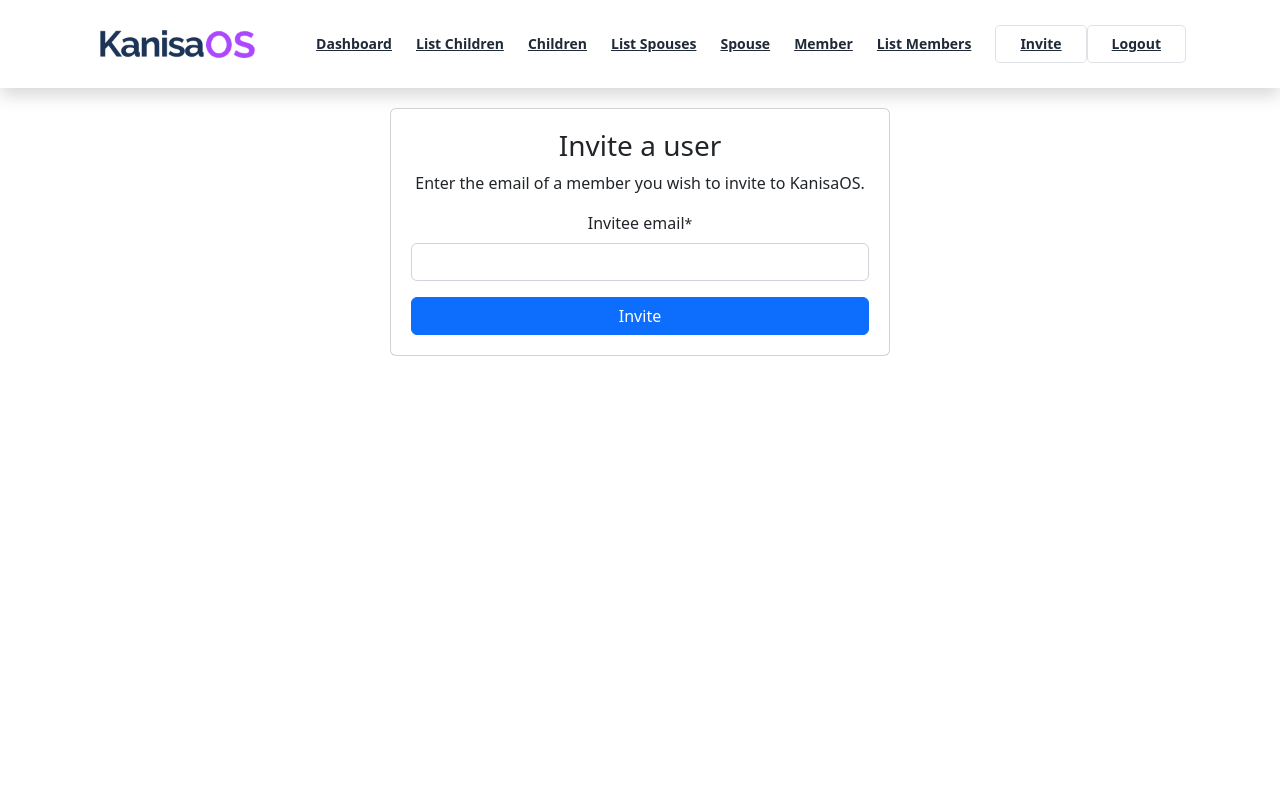
After one commit to kinuthiajr/kanisaOS, a Django app: page /invite/ in a window 1280 px wide. The commit adds this page. Run offline with Django 4.2, Linux system fonts and the light colour scheme; the visitor is signed in with stand-in values (Sample User, id 1); data comes from the database, SQL or seed files in the repository; some libraries are stand-ins or nearby versions.

Commit message:
Users can invite other users

```diff
--- a/kanisa/settings.py
+++ b/kanisa/settings.py
@@ -143,6 +143,7 @@ STATICFILES_DIRS = [
 ]
 STATIC_ROOT = os.path.join(BASE_DIR, 'staticfiles')
 
+
 EMAIL_BACKEND = 'django.core.mail.backends.smtp.EmailBackend'
 EMAIL_HOST =  'smtp.gmail.com'
 EMAIL_PORT = 587
@@ -150,3 +151,4 @@ EMAIL_HOST_USER = 'niajusteve@gmail.com'
 EMAIL_HOST_PASSWORD = 'keroslctrqcmdojr'
 EMAIL_USE_TLS = True
 DEFAULT_FROM_EMAIL = 'noreply<no_reply@domain.com>'
+ACCEPTATION_URL ='http://127.0.0.1:8000/users/'
--- a/kanisa/urls.py
+++ b/kanisa/urls.py
@@ -14,7 +14,7 @@ Including another URLconf
     2. Add a URL to urlpatterns:  path('blog/', include('blog.urls'))
 """
 from django.contrib import admin
-from django.urls import path,include
+from django.urls import path
 
 from dashboard.views import (
     dashboard,
@@ -43,8 +43,7 @@ from users.views import(
     sign_in,
     signout,
     activate,
-    #password_reset_request,
-    #passwordResetConfirm,
+    invite
 )
 
 from django.contrib.auth import views as auth_views
@@ -72,6 +71,7 @@ urlpatterns = [
     path('childrendata/',listchild,name='childrendata'),
     # dashboard
     path('dashboard/',dashboard,name='dashboard'),
+
     #user verification
     path('activate/<uidb64>/<token>/', activate, name='activate'),
 
@@ -79,6 +79,10 @@ urlpatterns = [
     path('reset_password/',auth_views.PasswordResetView.as_view(template_name='users/reset_password.html'),name='reset_password'),
     path('reset_password_sent/',auth_views.PasswordResetDoneView.as_view(template_name='users/reset_password_sent.html'),name='password_reset_done'),
     path('reset/<uidb64>/<token>/',auth_views.PasswordResetConfirmView.as_view(template_name='users/reset.html'),name='password_reset_confirm'),
-    path('reset_password_complete/',auth_views.PasswordResetCompleteView.as_view(template_name='users/reset_password_complete.html'),name='password_reset_complete')
+    path('reset_password_complete/',auth_views.PasswordResetCompleteView.as_view(template_name='users/reset_password_complete.html'),name='password_reset_complete'),
 
+    #invitation
+    path('invite/',invite,name='invite')
+    #path('send_invitation/<str:token>/',send_invite,name='send_invitation'),
+    #path('send_invitation/<str:token>/', send_invite, name='send_invite'),
 ]
--- a/templates/base.html
+++ b/templates/base.html
@@ -30,6 +30,7 @@
           <a href="{% url 'spouse' %}" class="text-gray-800 text-sm font-semibold hover:text-purple-600 mr-4">Spouse</a>
           <a href="{% url 'member' %}" class="text-gray-800 text-sm font-semibold hover:text-purple-600 mr-4">Member</a>
           <a href="{% url 'memberdata' %}" class="text-gray-800 text-sm font-semibold hover:text-purple-600 mr-4">List Members</a>
+          <a href="{% url 'invite'  %}" class="text-gray-800 text-sm font-semibold border px-4 py-2 rounded-lg hover:text-purple-600 hover:border-purple-600">Invite</a>
           <a href="{% url 'signout' %}" class="text-gray-800 text-sm font-semibold border px-4 py-2 rounded-lg hover:text-purple-600 hover:border-purple-600">Logout</a>
           {% else %}
         </div>
--- a/users/admin.py
+++ b/users/admin.py
@@ -1,6 +1,6 @@
 from django.contrib import admin
 from django.contrib.auth.admin import UserAdmin
-from . models import User
+from . models import User,Invitation
 
 # Register your models here.
 class AccountUsers(UserAdmin):
@@ -17,4 +17,5 @@ class AccountUsers(UserAdmin):
 
     mark_inactive.short_decription = 'Inactive user'
 
-admin.site.register(User,AccountUsers)
+admin.site.register(User,AccountUsers,)
+admin.site.register(Invitation)
--- a/users/forms.py
+++ b/users/forms.py
@@ -1,7 +1,7 @@
 from django import forms
 from django.contrib.auth.forms import UserCreationForm
 from django.contrib.auth.forms import AuthenticationForm,PasswordResetForm,SetPasswordForm
-from users.models import User
+from users.models import User,Invitation
 from django.contrib.auth import get_user_model
 
 class RegistrationForm(UserCreationForm):
@@ -38,3 +38,8 @@ class SetPassword(SetPasswordForm):
     class Meta:
         model = get_user_model()
         fields = ['new_password1','new_password2']
+
+class InvitationForm(forms.ModelForm):
+    class Meta:
+        model = Invitation
+        fields = ['invitee_email']
--- a/users/models.py
+++ b/users/models.py
@@ -2,7 +2,7 @@ from django.db import models
 
 #imports for creating and extending default user
 from django.contrib.auth.models import AbstractBaseUser,BaseUserManager
-
+from django.utils.crypto import get_random_string
 
 # overide functions  frequently used
 # create user
@@ -63,3 +63,14 @@ class User(AbstractBaseUser):
     def soft_delete(self):
         self.is_active = False
         self.save()
+
+#Invitation
+class Invitation(models.Model):
+    sender = models.ForeignKey(User, on_delete=models.CASCADE, related_name='invitations')
+    invitee_email = models.EmailField()
+    #code = models.CharField(max_length=20,unique=True)
+    is_accepted = models.BooleanField(default=False)
+    created_at = models.DateTimeField(auto_now_add=True)
+
+    def __str__(self):
+        return self.invitee_email
--- /dev/null
+++ b/users/templates/users/invite.html
@@ -0,0 +1,70 @@
+{% extends 'base.html' %}
+{% load crispy_forms_tags %}
+{% block content %}
+
+<!DOCTYPE html>
+<html lang="en">
+
+<head>
+    <meta charset="UTF-8">
+    <meta http-equiv="X-UA-Compatible" content="IE=edge">
+    <meta name="viewport" content="width=device-width, initial-scale=1.0">
+    <title>Signin</title>
+    <link href="https://cdn.jsdelivr.net/npm/bootstrap@5.2.0/dist/css/bootstrap.min.css" rel="stylesheet"
+          integrity="sha384-gH2yIJqKdNHPEq0n4Mqa/HGKIhSkIHeL5AyhkYV8i59U5AR6csBvApHHNl/vI1Bx"
+          crossorigin="anonymous">
+
+<style>
+    html,body { height: 100%; }
+
+body{
+	display: -ms-flexbox;
+	display: -webkit-box;
+	display: flex;
+	-ms-flex-align: center;
+	-ms-flex-pack: center;
+	-webkit-box-align: center;
+	align-items: center;
+	-webkit-box-pack: center;
+	justify-content: center;
+	background-color: #f5f5f5;
+}
+
+.card-title{ font-weight:300; }
+.sign-up{
+	text-align:center;
+	padding:20px 0 0;
+}
+span{
+	font-size:14px;
+}
+.card-body{
+    padding:20px;
+    text-align: center;
+}
+.card.login-form {
+    width: 500px;
+    margin: 20px auto;
+}
+</style>
+
+</head>
+<body>
+<div class="card login-form">
+	<div class="card-body">
+		<h3 class="card-title text-center">Invite a user</h3>
+		<div class="card-text">
+            <form method ="POST" action=".">
+                {% csrf_token %}
+				<div class="form-group">
+					<p>Enter the email of a member you wish to invite to KanisaOS. </p>
+                    {{ form|crispy }}
+				</div>
+				<button type="submit" class="btn btn-primary btn-block">Invite</button>
+			</form>
+		</div>
+	</div>
+</div>
+</body>
+</html>
+{% endblock %}
--- a/users/views.py
+++ b/users/views.py
@@ -1,12 +1,13 @@
-from django.shortcuts import render, redirect
-from users.forms import RegistrationForm,SetPassword,PasswordReset
-from users.forms import SigninForm
+from django.shortcuts import render, redirect,get_object_or_404
+from users.forms import InvitationForm,RegistrationForm
 from django.contrib.auth import login, authenticate,logout,get_user_model
-from . models import User
+from . models import User,Invitation
 from django.http import HttpResponse
 from django.contrib.auth.forms import AuthenticationForm
 from django.contrib import messages
-from django.db.models.query_utils import Q
+
+#import utilities
+from .utilities import send_invitation
 
 # email verification for new users
 from django.template.loader import render_to_string
@@ -89,6 +90,28 @@ def sign_in(request, **kwargs):
         form = AuthenticationForm(request)
     return render(request, 'users/signin.html', {'form': form})
 
+#invite other users
+def invite(request):
+    team = get_object_or_404(User, pk=request.user.pk)
+
+    if request.method == 'POST':
+        form = InvitationForm(request.POST)
+        if form.is_valid():
+            email = form.cleaned_data['invitee_email']
+            invitation = Invitation.objects.filter(sender=team, invitee_email=email).first()
+            if not invitation:
+                invitation = Invitation.objects.create(sender=team, invitee_email=email)
+                messages.info(request, 'The user has been invited')
+                send_invitation(email, team)
+                return redirect('memberdata')
+            else:
+                messages.info(request, 'The user has been invited already')
+        else:
+            messages.error(request, 'Form is not valid. Please check the errors.')
+    else:
+        form = InvitationForm()
+
+    return render(request, 'users/invite.html', {'team': team, 'form': form})
 
 
 def signout(request):
```
Also changed, not shown: users/templates/users/email_accepted_invitation.html (added, +70 -0 lines), users/templates/users/email_invitation.html (added, +71 -0 lines), users/templates/users/send_invitation.html (added, +88 -0 lines), users/utilities.py (added, +15 -0 lines), users/migrations/0003_invitation.py (added).
